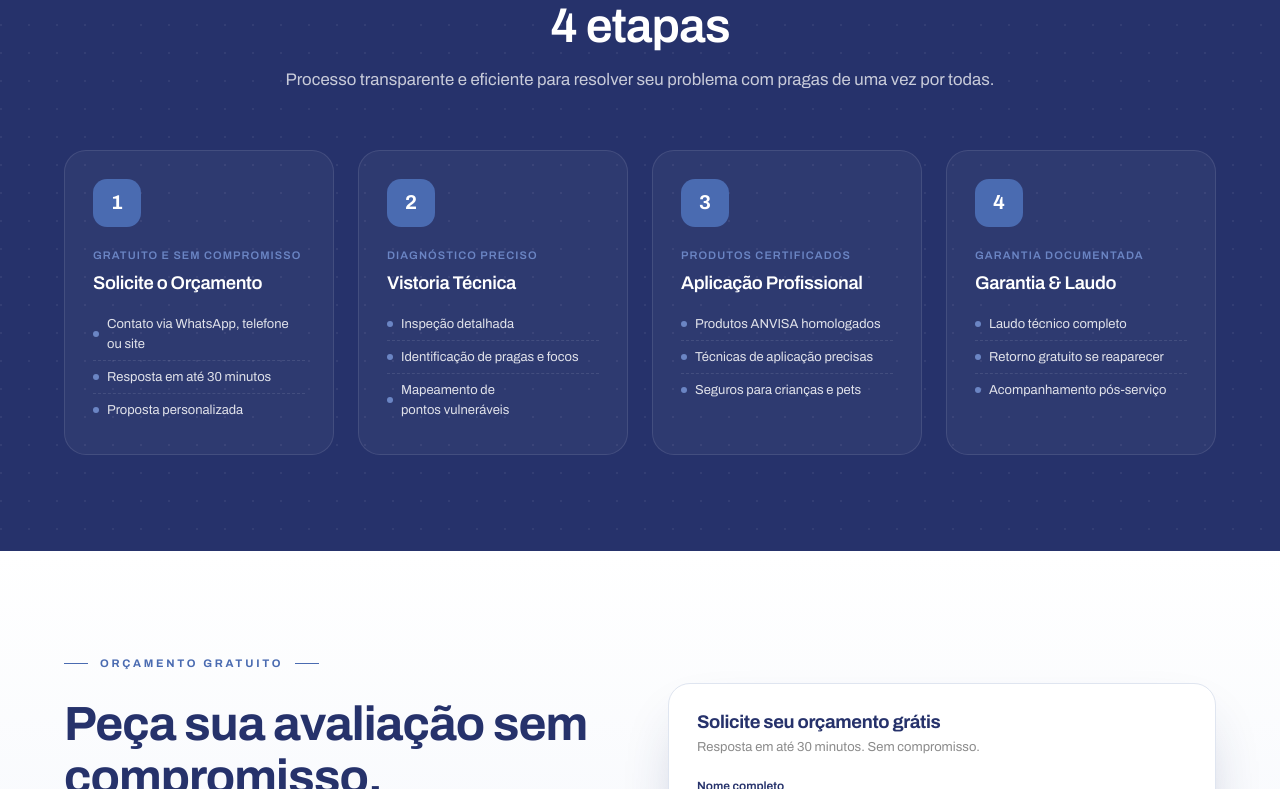
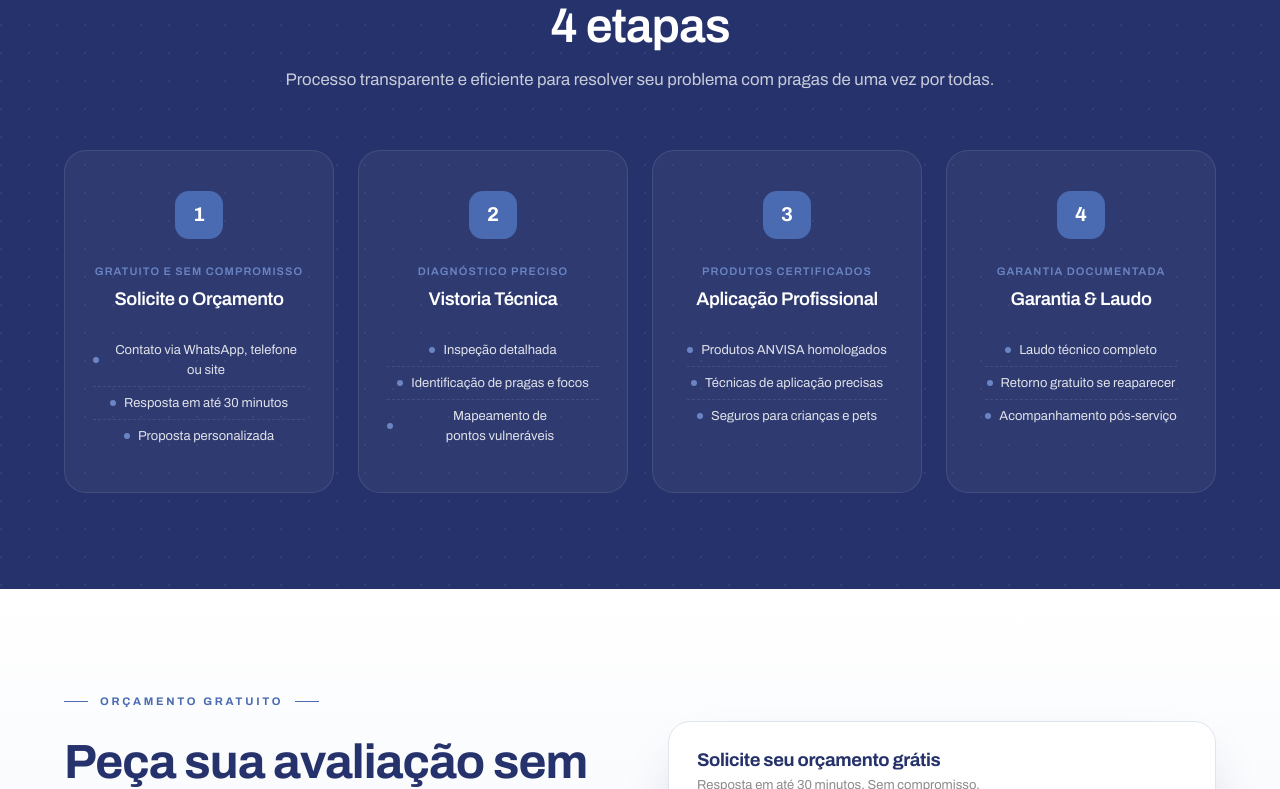
Before and after one commit to chili-guy/axion-pest-guardian, a Next.js app: page / in a window 1280 px wide. Shown: the part 4978-5767 px from the top of the page. Built offline with nearby package versions, Linux system fonts and the light colour scheme.

Commit message:
style: centralized content in how it works section

```diff
--- a/src/app/globals.css
+++ b/src/app/globals.css
@@ -667,7 +667,8 @@ section { padding: 96px 0; }
 .steps-grid { position: relative; display: grid; grid-template-columns: repeat(4, 1fr); gap: 24px; }
 .step-card {
   position: relative; background: rgba(255,255,255,.04); border: 1px solid rgba(255,255,255,.1);
-  border-radius: var(--radius-lg); padding: 28px; transition: background .2s, border-color .2s, transform .2s;
+  border-radius: var(--radius-lg); padding: 40px 28px; transition: background .2s, border-color .2s, transform .2s;
+  display: flex; flex-direction: column; align-items: center; text-align: center;
 }
 .step-card:hover { background: rgba(255,255,255,.07); border-color: rgba(74,107,177,.6); transform: translateY(-4px); }
 .step-card .num {
@@ -675,14 +676,15 @@ section { padding: 96px 0; }
   background: var(--ax-blue); color: #fff;
   display: grid; place-items: center;
   font-family: var(--font-display); font-size: 20px; font-weight: 700;
-  margin-bottom: 20px;
+  margin-bottom: 24px;
 }
 .step-card h4 { font-family: var(--font-display); font-size: 1.15rem; color: #fff; margin-bottom: 10px; line-height: 1.2; font-weight: 600; }
 .step-card p { color: rgba(255,255,255,.7); font-size: 14px; }
-.step-card ul { margin: 14px 0 0; padding: 0; list-style: none; }
+.step-card ul { margin: 14px 0 0; padding: 0; list-style: none; display: flex; flex-direction: column; align-items: center; }
 .step-card li {
   color: rgba(255,255,255,.85); font-size: 13px; padding: 6px 0;
   border-top: 1px dashed rgba(255,255,255,.1); display: flex; gap: 8px; align-items: center;
+  justify-content: center; width: 100%;
 }
 .step-card li:first-child { border-top: 0; }
 .step-card li::before {
```
